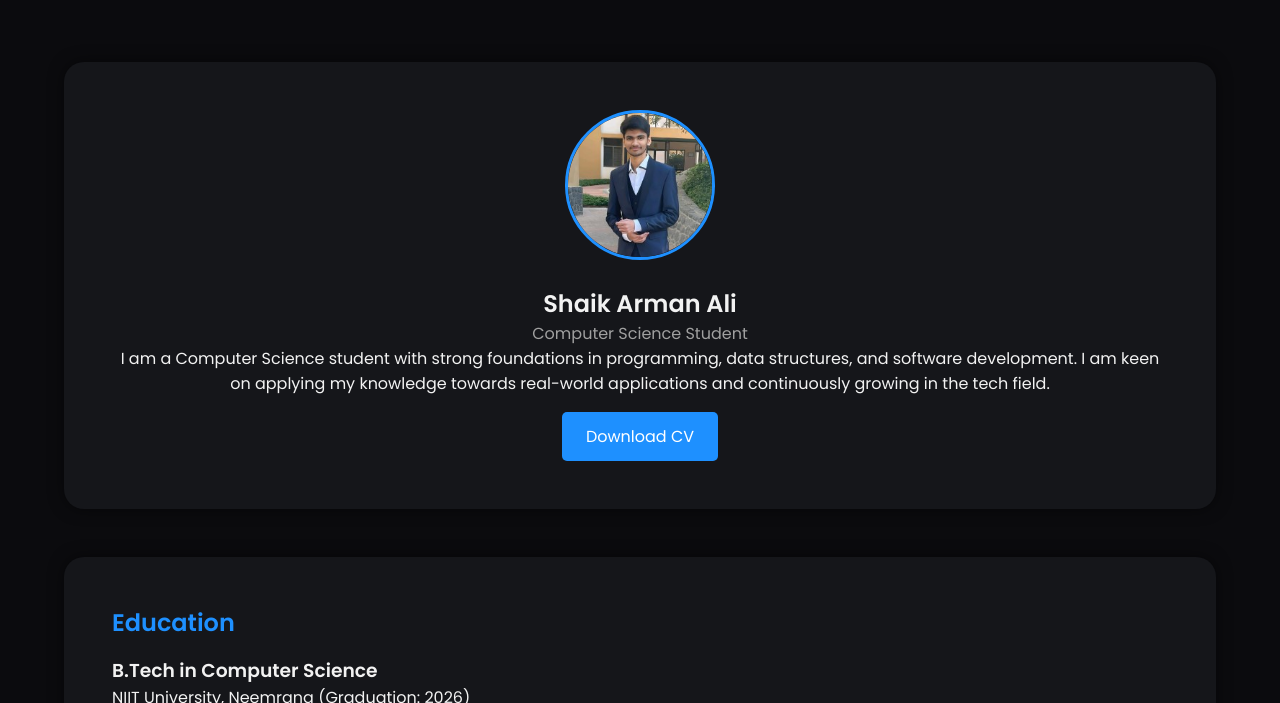
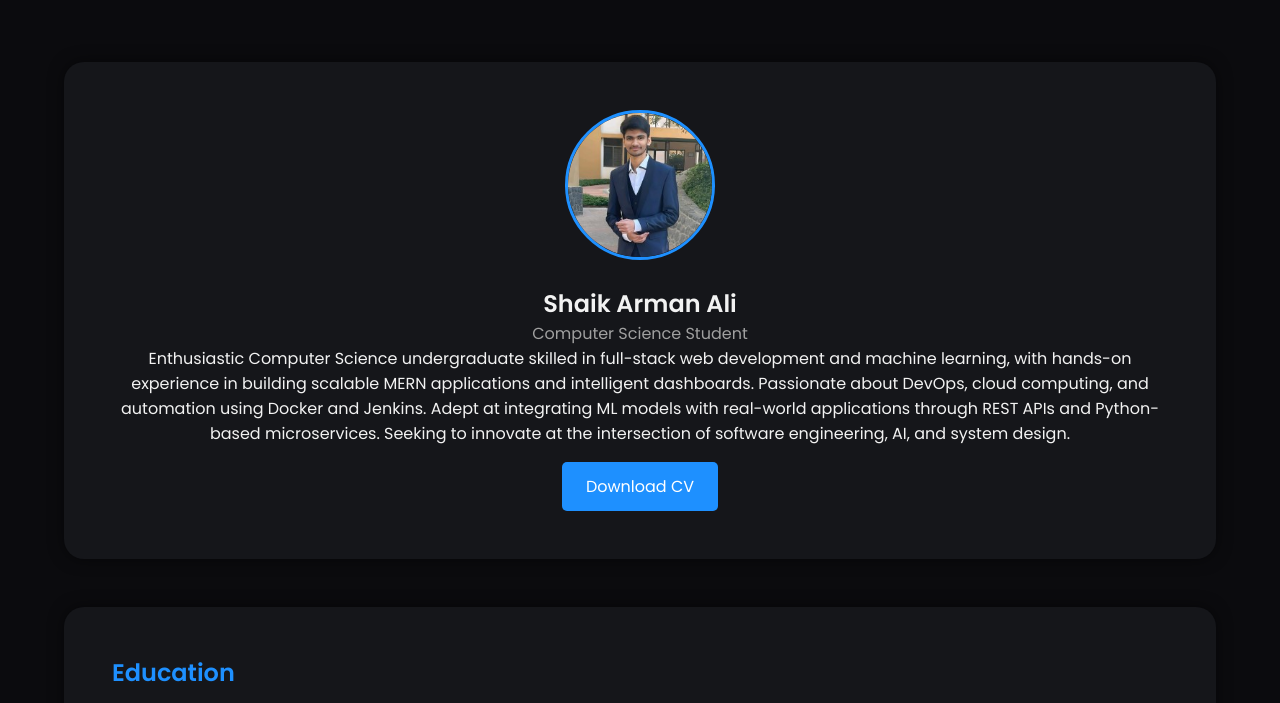
Before and after one commit to ARMAN-ALI-SHAIK/Portfolio, a plain HTML site: page index.html in a window 1280 px wide. Shown: the part 68-771 px from the top of the page. Drawn offline with nearby package versions, Linux system fonts and the light colour scheme.

Commit message:
Update index.html

```diff
--- a/index.html
+++ b/index.html
@@ -47,10 +47,14 @@
 
         <!-- About Me content included here -->
         <p class="about-text">
-          I am a Computer Science student with strong foundations in
-          programming, data structures, and software development. I am keen on
-          applying my knowledge towards real-world applications and continuously
-          growing in the tech field.
+          Enthusiastic Computer Science undergraduate skilled in full-stack
+            web development and machine learning, with hands-on experience in
+            building scalable MERN applications and intelligent dashboards.
+            Passionate about DevOps, cloud computing, and automation using
+            Docker and Jenkins. Adept at integrating ML models with real-world
+            applications through REST APIs and Python-based microservices.
+            Seeking to innovate at the intersection of software engineering, AI,
+            and system design.
         </p>
 
         <a href="Shaik Arman Ali.docx" class="btn">Download CV</a>
```
